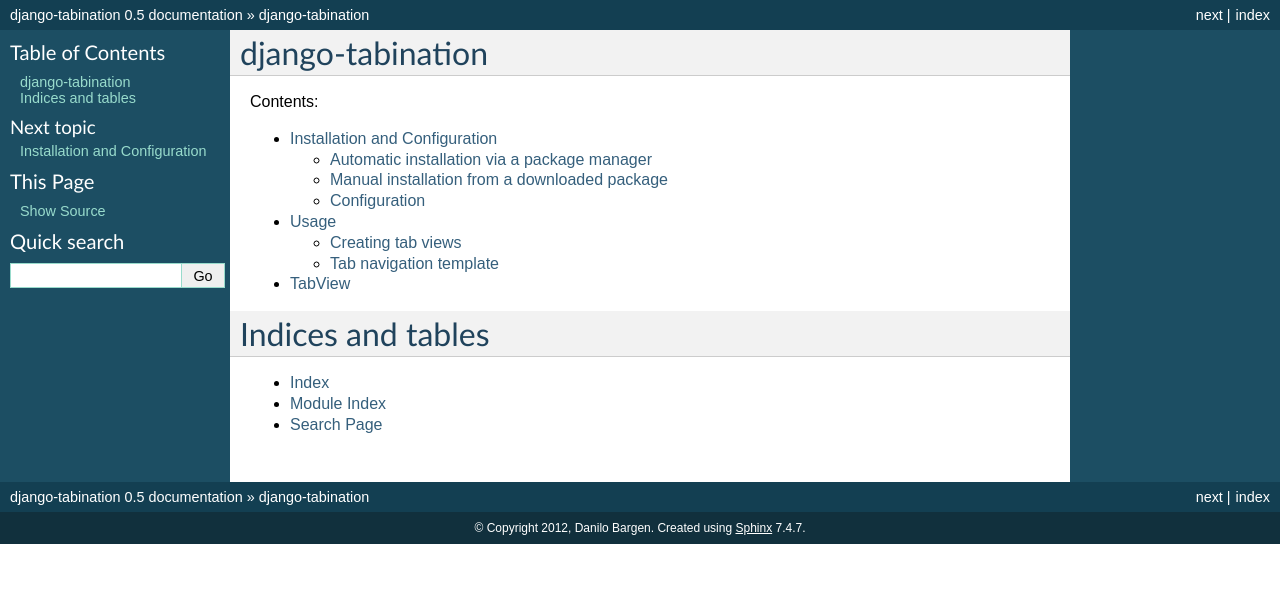
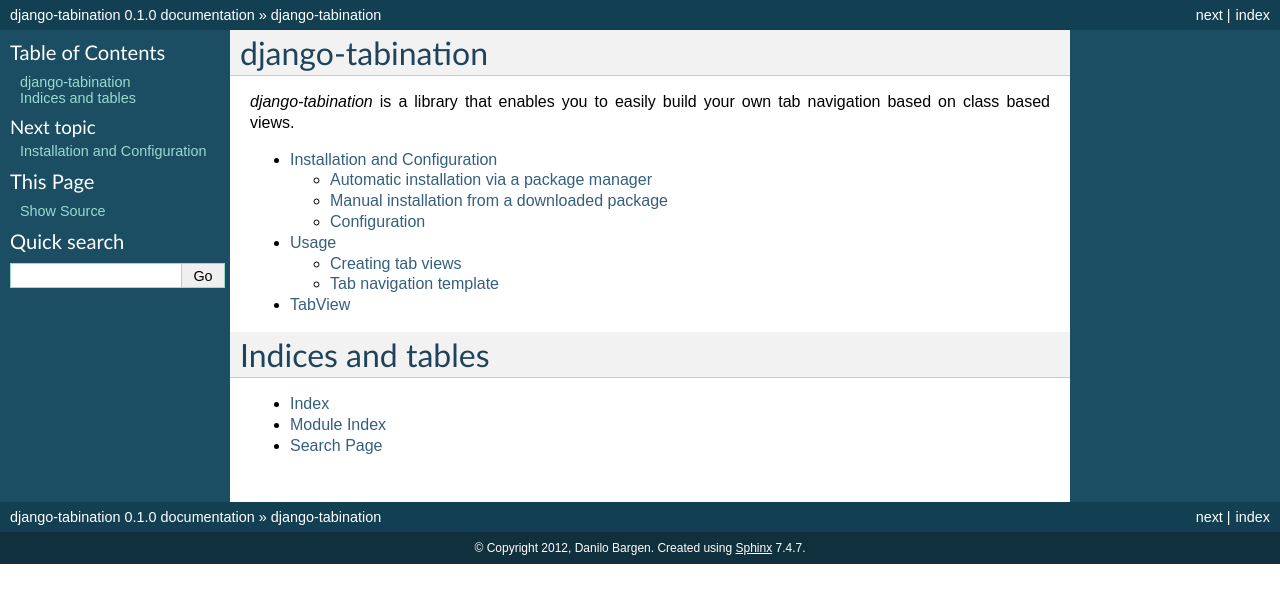
Before and after one commit to dbrgn/django-tabination, a Sphinx documentation site: the page built from doc/source/index.rst, in a window 1280 px wide. Shown: the top 603 px of the page. Built offline with Sphinx 7.4.7, drawn with Linux system fonts in a browser that asks for light colours.

Commit message:
Updated version and description in docs

```diff
--- a/doc/source/conf.py
+++ b/doc/source/conf.py
@@ -50,9 +50,9 @@
 # built documents.
 #
 # The short X.Y version.
-version = '0.5'
+version = '0.1.0'
 # The full version, including alpha/beta/rc tags.
-release = '0.5'
+release = '0.1.0'
 
 # The language for content autogenerated by Sphinx. Refer to documentation
 # for a list of supported languages.
--- a/doc/source/index.rst
+++ b/doc/source/index.rst
@@ -6,7 +6,8 @@
 django-tabination
 =================
 
-Contents:
+`django-tabination` is a library that enables you to easily build your own tab
+navigation based on class based views.
 
 .. toctree::
    :maxdepth: 2
```
